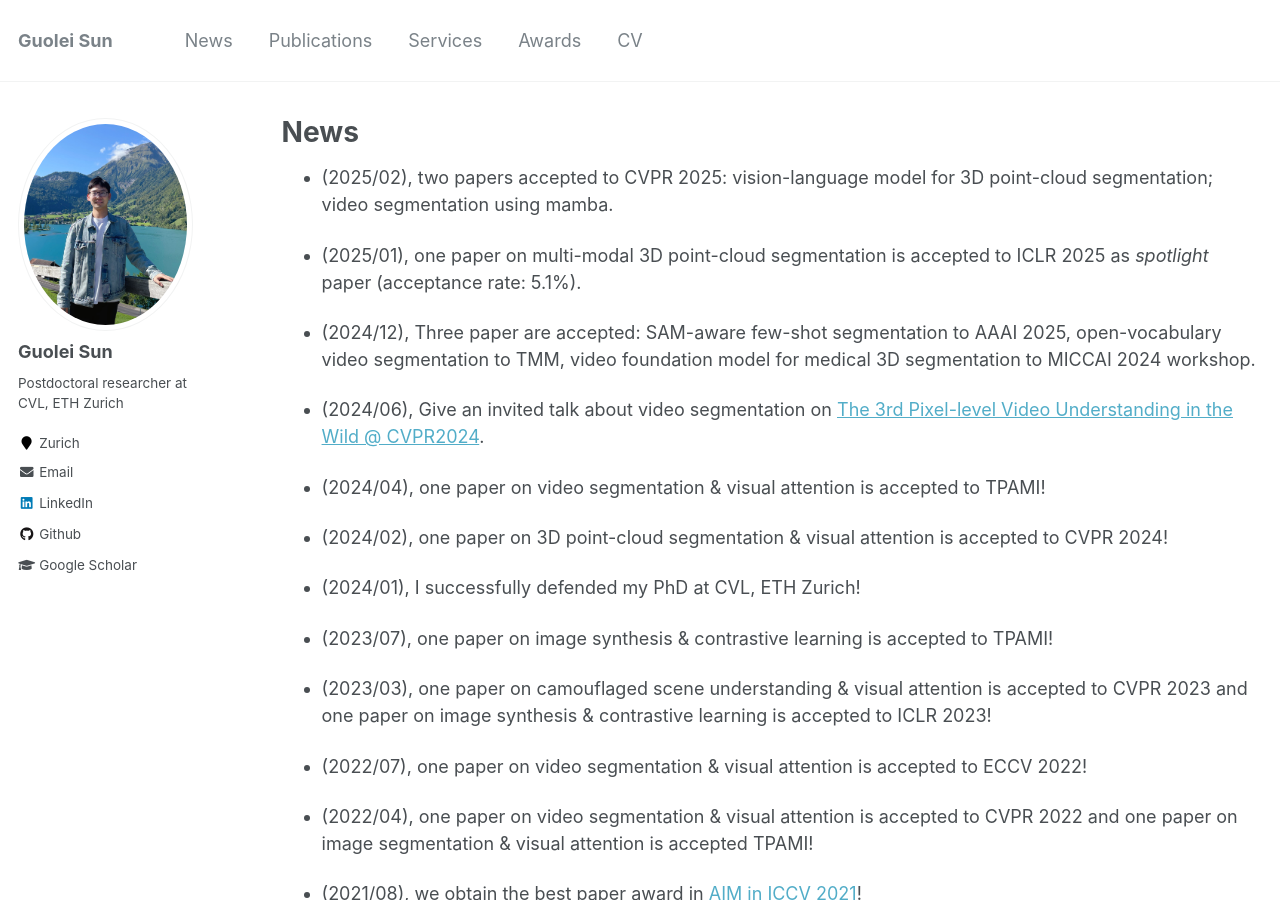
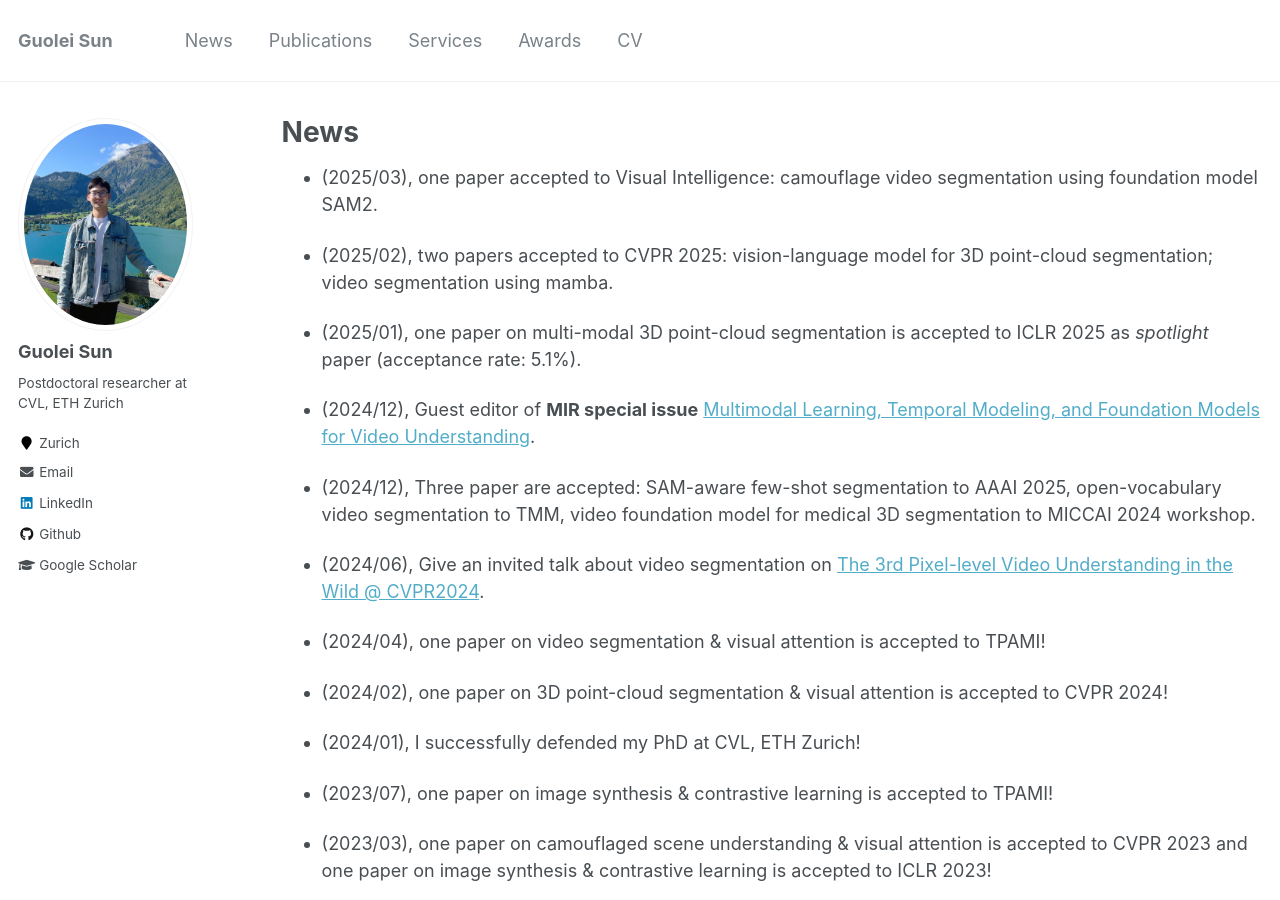
Before and after one commit to GuoleiSun/GuoleiSun.github.io, a Jekyll site: the page built from _pages/markdown.md, in a window 1280 px wide and 900 px high. Built offline with Jekyll 4.4.1, drawn with Linux system fonts in a browser that asks for light colours.

Commit message:
Update markdown.md

```diff
--- a/_pages/markdown.md
+++ b/_pages/markdown.md
@@ -7,10 +7,13 @@ redirect_from:
   - /md/
   - /markdown.html
 ---
+* (2025/03), one paper accepted to Visual Intelligence: camouflage video segmentation using foundation model SAM2.
 
 * (2025/02), two papers accepted to CVPR 2025: vision-language model for 3D point-cloud segmentation; video segmentation using mamba.
 
 * (2025/01), one paper on multi-modal 3D point-cloud segmentation is accepted to ICLR 2025 as *spotlight* paper (acceptance rate: 5.1%).
+
+* (2024/12), Guest editor of **MIR special issue** <a href="">Multimodal Learning, Temporal Modeling, and Foundation  Models for Video Understanding</a>.
 
 * (2024/12), Three paper are accepted: SAM-aware few-shot segmentation to AAAI 2025, open-vocabulary video segmentation to TMM, video foundation model for medical 3D segmentation to MICCAI 2024 workshop.
 
```
